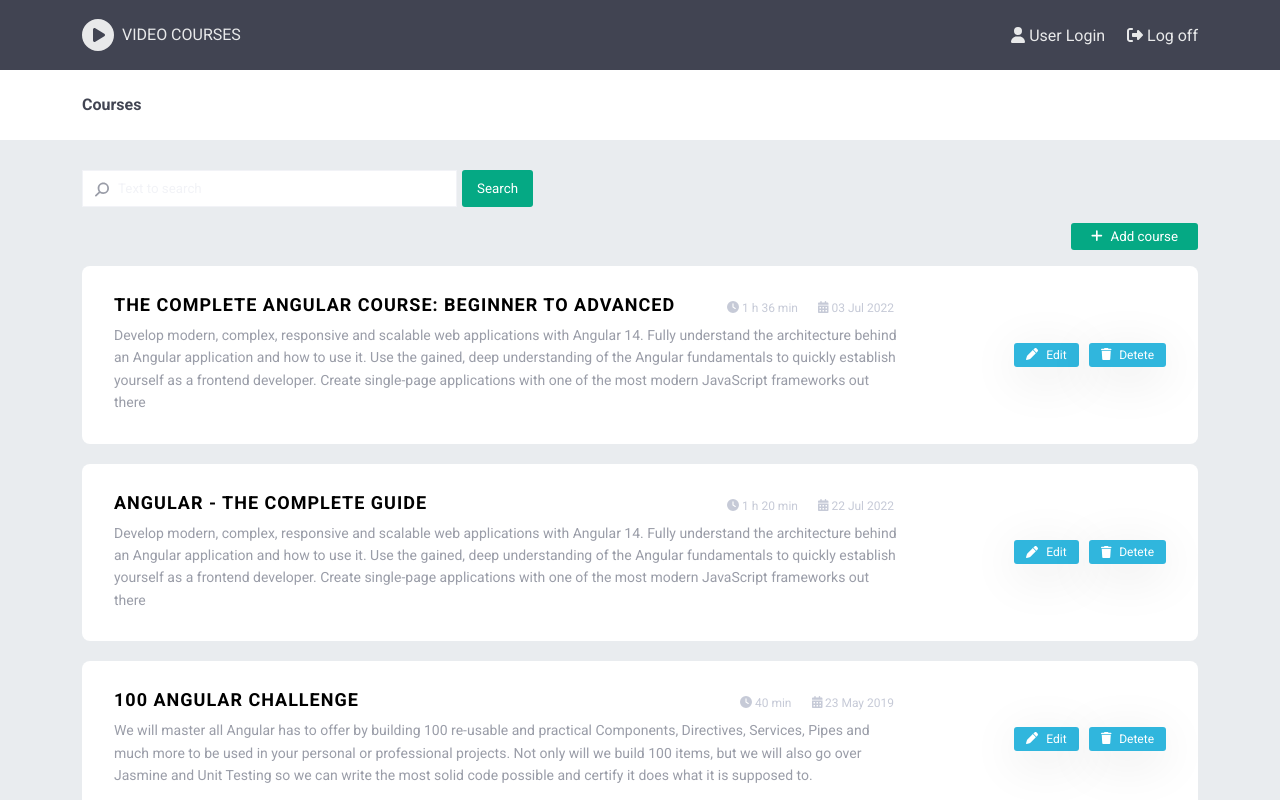
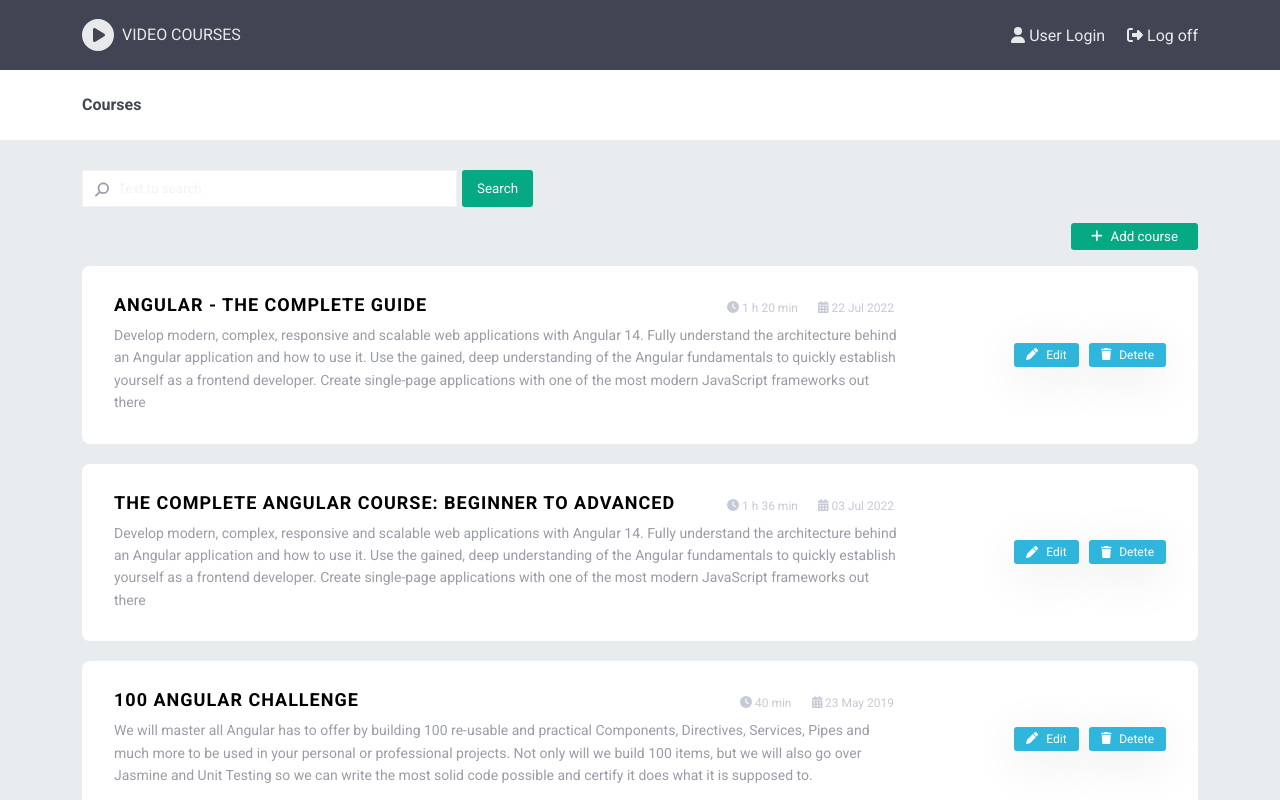
Before and after one commit to artykovdaniyar/angular-global-mentoring-program, an Angular app: page / in a window 1280 px wide. Shown: the top 800 px of the page. Built offline with nearby package versions, Linux system fonts and the light colour scheme.

Commit message:
Implementation of custom orderBy pipe

```diff
--- a/src/app/core/components/courses-gallery/courses-list/courses-list.component.html
+++ b/src/app/core/components/courses-gallery/courses-list/courses-list.component.html
@@ -5,7 +5,10 @@
   </button>
   <ul class="courses-list__list">
     <li
-      *ngFor="let course of courses | filter : searchTerm; trackBy: trackByFunc"
+      *ngFor="
+        let course of courses | filter : searchTerm | orderBy;
+        trackBy: trackByFunc
+      "
     >
       <courses-item
         (onDelete)="deleteCourse($event)"
--- a/src/app/share/mocks/courses.mocks.data.ts
+++ b/src/app/share/mocks/courses.mocks.data.ts
@@ -26,3 +26,30 @@ export const coursesMockData: Course[] = [
     duration: 40,
   },
 ];
+
+export const sortedCoursesMockData: Course[] = [
+  {
+    id: 4980,
+    name: 'Angular - The Complete Guide',
+    description:
+      'Develop modern, complex, responsive and scalable web applications with Angular 14. Fully understand the architecture behind an Angular application and how to use it. Use the gained, deep understanding of the Angular fundamentals to quickly establish yourself as a frontend developer. Create single-page applications with one of the most modern JavaScript frameworks out there',
+    date: 1658512800000,
+    duration: 80,
+  },
+  {
+    id: 8693,
+    name: 'The Complete Angular Course: Beginner to Advanced',
+    description:
+      'Develop modern, complex, responsive and scalable web applications with Angular 14. Fully understand the architecture behind an Angular application and how to use it. Use the gained, deep understanding of the Angular fundamentals to quickly establish yourself as a frontend developer. Create single-page applications with one of the most modern JavaScript frameworks out there',
+    date: 1656871200000,
+    duration: 96,
+  },
+  {
+    id: 8693,
+    name: '100 Angular Challenge',
+    description:
+      'We will master all Angular has to offer by building 100 re-usable and practical Components, Directives, Services, Pipes and much more to be used in your personal or professional projects. Not only will we build 100 items, but we will also go over Jasmine and Unit Testing so we can write the most solid code possible and certify it does what it is supposed to.',
+    date: 1558612800000,
+    duration: 40,
+  },
+];
--- /dev/null
+++ b/src/app/share/pipes/orderBy/order-by.pipe.ts
@@ -0,0 +1,15 @@
+import { Pipe, PipeTransform } from '@angular/core';
+import { Course } from 'src/app/core/modals/course.modal';
+
+@Pipe({
+  name: 'orderBy',
+})
+export class OrderByPipe implements PipeTransform {
+  transform(courses: Course[]): Course[] {
+    if (!courses?.length) return courses;
+
+    return courses.sort(
+      (prevCourse, nextCourse) => nextCourse.date - prevCourse.date
+    );
+  }
+}
```
Also changed, not shown: src/app/share/pipes/pipes.module.ts (+4 -3 lines), 1 other file (tests, documents, lock files or other folders).
